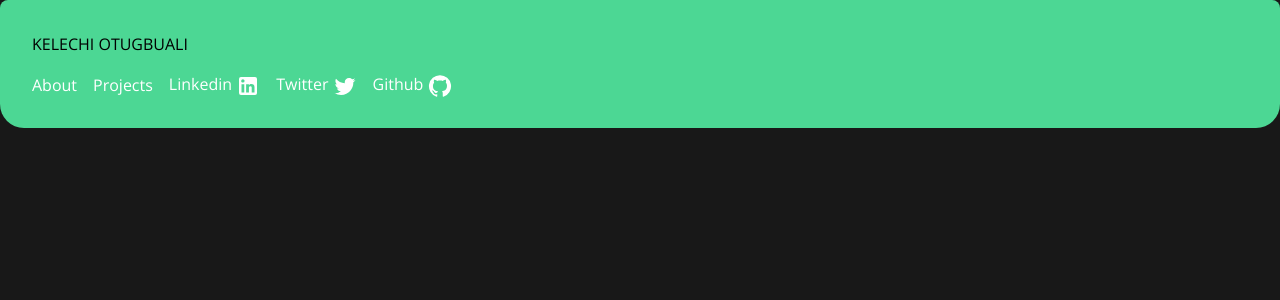
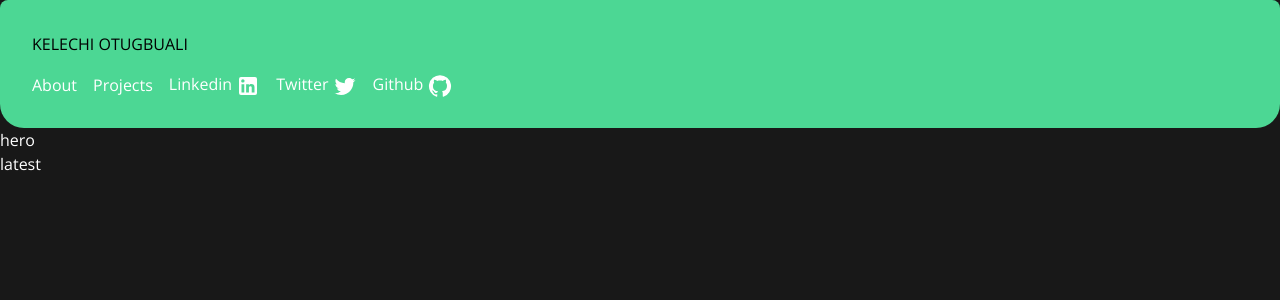
Before and after one commit to kelzzzcodes/portfolio, a React (Create React App) app: page / in a window 1280 px wide. Shown: the top 300 px of the page. Built offline with nearby package versions, Linux system fonts and the light colour scheme.

Commit message:
folder structuring

```diff
--- a/src/App.jsx
+++ b/src/App.jsx
@@ -1,21 +1,23 @@
 
 import { BrowserRouter as Router, Routes, Route } from 'react-router-dom'
-import {Header,} from './component'
+import Header from './component/Header/header'
+import {Home,About} from './pages'
 
 import './App.css'
 
 const App = () => {
   return (
-    <div className="h-screen flex">
-      <Header/>
-      <div className="flex-1 overflow-auto ">
+    <div>
+    <Header/>
+
 
         <Routes>
-          {/* <Route path="/" element={<BrowsePage />} /> */}
+          <Route path="/" element={<Home />} />
+          <Route path="/about" element={<About />} />
 
         </Routes>
       </div>
-    </div>
+
   )
 }
 
--- a/src/component/Header/header.js
+++ b/src/component/Header/header.js
@@ -5,7 +5,7 @@ import MenuIcon from '@mui/icons-material/Menu'
 import CloseIcon from '@mui/icons-material/Close'
 
 const Menu =()=>(
-  <div className=" w-full flex justify-center align-center p-8 bounce-in-fwd sm:hidden">
+  <div className=" w-full flex justify-center align-center p-8 bounce-in-fwd md:hidden">
   <ul className="flex flex-col space-y-8 text-white align-center justify-center ">
     {navdata.map((nav, index) => (
       <li
@@ -28,7 +28,7 @@ function header() {
    <nav className=' bg-[#4CD794]  w-full h-16 flex flex-col p-4 space-y-4 rounded-3xl sm:rounded-t-lg md:h-32 md:p-8  '>
     <div className='flex justify-between'>
     <div className='text-black'>
-    <Link to=''>KELECHI OTUGBUALI</Link>
+    <Link to='/'>KELECHI OTUGBUALI</Link>
     </div>
       <div className='flex  md:hidden'>
       {toggleMenu ? (
--- /dev/null
+++ b/src/component/Hero/hero.js
@@ -0,0 +1,9 @@
+import React from 'react'
+
+function hero() {
+  return (
+    <div>hero</div>
+  )
+}
+
+export default hero
--- /dev/null
+++ b/src/component/Latest/latest.js
@@ -0,0 +1,9 @@
+import React from 'react'
+
+function latest() {
+  return (
+    <div>latest</div>
+  )
+}
+
+export default latest
--- a/src/component/index.js
+++ b/src/component/index.js
@@ -1,3 +1,4 @@
 import Header from "./Header/header";
+import Hero from "./Hero/hero";
 
-export {Header}
+export {Header,Hero}
--- a/src/constants/navdata.js
+++ b/src/constants/navdata.js
@@ -6,12 +6,12 @@ const navdata=[
     {
         id:0,
         title: 'About',
-        path: '/About',
+        path: '/about',
     },
     {
         id:1,
         title: 'Projects',
-        path: '/About',
+        path: '/projects',
     },
     {
         id:2,
--- /dev/null
+++ b/src/pages/About/about.js
@@ -0,0 +1,9 @@
+import React from 'react'
+
+function about() {
+  return (
+    <div>about</div>
+  )
+}
+
+export default about
--- /dev/null
+++ b/src/pages/Home/home.js
@@ -0,0 +1,16 @@
+import React from 'react'
+
+import Hero from '../../component/Hero/hero'
+import Latest from '../../component/Latest/latest'
+
+function home() {
+  return (
+    <div>
+
+        <Hero/>
+        <Latest/>
+    </div>
+  )
+}
+
+export default home
--- /dev/null
+++ b/src/pages/index.js
@@ -0,0 +1,4 @@
+import Home from "./Home/home";
+import About from "./About/about";
+
+export {Home,About}
```
